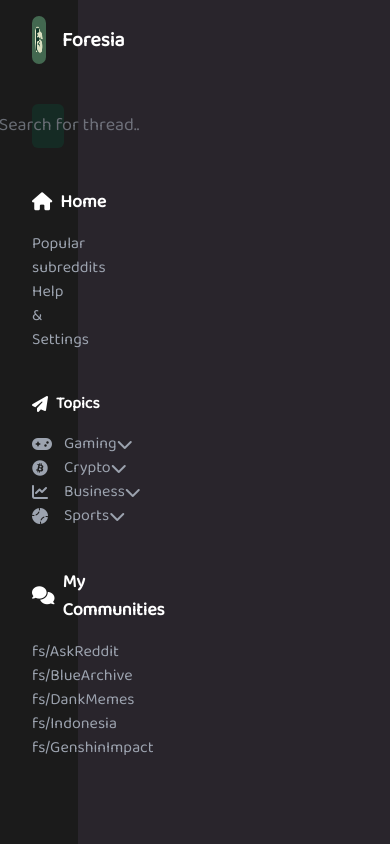
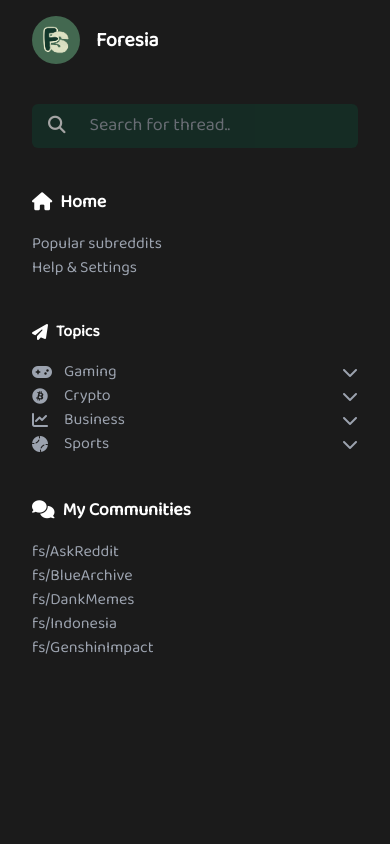
Before and after one commit to KagChi/foresia, a Next.js app: page / in a window 390 px wide. Built offline with nearby package versions, Linux system fonts and the light colour scheme.

Commit message:
feat: update mobile and desktop design

```diff
--- a/src/app/layout.tsx
+++ b/src/app/layout.tsx
@@ -1,3 +1,4 @@
+/* eslint-disable @typescript-eslint/require-await */
 "use server";
 
 import "./globals.css";
--- a/src/app/page.tsx
+++ b/src/app/page.tsx
@@ -4,57 +4,57 @@ import Image from "next/image";
 export default function Home() {
     return (
         <>
-            <div className="flex flex-col py-4 px-8 w-1/5 gap-10 bg-[#1B1B1B] min-h-screen">
-                <div className="flex flex-row gap-4 items-center text-white">
+            <div className="flex min-h-screen w-full flex-col gap-10 bg-[#1B1B1B] px-8 py-4 md:w-fit">
+                <div className="flex flex-row items-center gap-4 text-white">
                     <Image className="size-12 rounded-full" height={512} width={512} alt="Logo" src={"/Logo.png"} />
-                    <p className="font-bold text-xl ">Foresia</p>
+                    <p className="text-xl font-bold ">Foresia</p>
                 </div>
 
                 <SearchQuery />
 
                 <div className="flex flex-col gap-4">
-                    <p className="flex gap-2 items-center font-bold text-lg text-white">
+                    <p className="flex items-center gap-2 text-lg font-bold text-white">
                         <i className="fa-solid fa-home" />
                         Home
                     </p>
-                    <div>
-                        <p className="text-gray-400 font-medium">Popular subreddits</p>
-                        <p className="text-gray-400 font-medium">Help & Settings</p>
+                    <div className="font-medium">
+                        <p className="font-medium text-gray-400">Popular subreddits</p>
+                        <p className="font-medium text-gray-400">Help & Settings</p>
                     </div>
                 </div>
 
                 <div className="flex flex-col gap-4">
-                    <p className="flex gap-2 items-center font-bold text-white">
+                    <p className="flex items-center gap-2 font-bold text-white">
                         <i className="fa-solid fa-paper-plane" />
                         Topics
                     </p>
                     <div>
-                        <p className="flex justify-between items-center text-gray-400">
-                            <span className="flex gap-2 items-center">
+                        <p className="flex items-center justify-between font-medium text-gray-400">
+                            <span className="flex items-center gap-2">
                                 <i className="fa-solid fa-gamepad w-6" />
                                 Gaming
                             </span>
 
                             <i className="fa-solid fa-chevron-down" />
                         </p>
-                        <p className="flex justify-between items-center text-gray-400">
-                            <span className="flex gap-2 items-center">
+                        <p className="flex items-center justify-between font-medium text-gray-400">
+                            <span className="flex items-center gap-2">
                                 <i className="fa-brands fa-bitcoin w-6" />
                                 Crypto
                             </span>
 
                             <i className="fa-solid fa-chevron-down" />
                         </p>
-                        <p className="flex justify-between items-center text-gray-400">
-                            <span className="flex gap-2 items-center">
+                        <p className="flex items-center justify-between font-medium text-gray-400">
+                            <span className="flex items-center gap-2">
                                 <i className="fa-solid fa-chart-line w-6" />
                                 Business
                             </span>
 
                             <i className="fa-solid fa-chevron-down" />
                         </p>
-                        <p className="flex justify-between items-center text-gray-400">
-                            <span className="flex gap-2 items-center">
+                        <p className="flex items-center justify-between font-medium text-gray-400">
+                            <span className="flex items-center gap-2">
                                 <i className="fa-solid fa-baseball w-6" />
                                 Sports
                             </span>
@@ -65,16 +65,16 @@ export default function Home() {
                 </div>
 
                 <div className="flex flex-col gap-4">
-                    <p className="flex gap-2 items-center font-bold text-lg text-white">
+                    <p className="flex items-center gap-2 text-lg font-bold text-white">
                         <i className="fa-solid fa-comments" />
                         My Communities
                     </p>
                     <div>
-                        <p className="text-gray-400 font-medium">fs/AskReddit</p>
-                        <p className="text-gray-400 font-medium">fs/BlueArchive</p>
-                        <p className="text-gray-400 font-medium">fs/DankMemes</p>
-                        <p className="text-gray-400 font-medium">fs/Indonesia</p>
-                        <p className="text-gray-400 font-medium">fs/GenshinImpact</p>
+                        <p className="font-medium text-gray-400">fs/AskReddit</p>
+                        <p className="font-medium text-gray-400">fs/BlueArchive</p>
+                        <p className="font-medium text-gray-400">fs/DankMemes</p>
+                        <p className="font-medium text-gray-400">fs/Indonesia</p>
+                        <p className="font-medium text-gray-400">fs/GenshinImpact</p>
                     </div>
                 </div>
             </div>
--- a/src/components/SearchQuery.tsx
+++ b/src/components/SearchQuery.tsx
@@ -6,7 +6,7 @@ export const SearchQuery = () => {
     const [query, setQuery] = useState("");
 
     return (
-        <div className="flex flex-row items-center justify-center gap-6 rounded-md bg-[#12372A] px-4 py-3 text-center text-sm text-white opacity-60">
+        <div className="flex flex-row items-center gap-6 rounded-md bg-[#12372A] px-4 py-3 text-center text-sm text-white opacity-60">
             <a aria-label="Cari artikel.." href={`/search?query=${encodeURIComponent(query)}`}>
                 <i className="fa-lg fa-solid fa-magnifying-glass" />
             </a>
```
